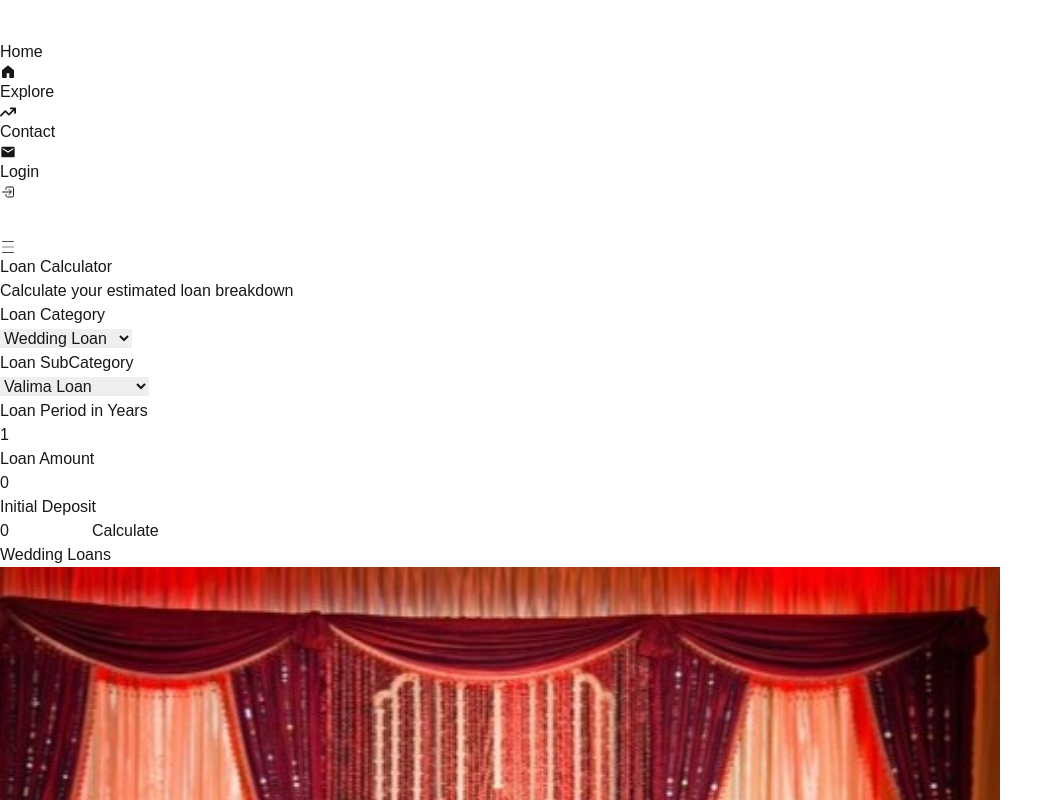
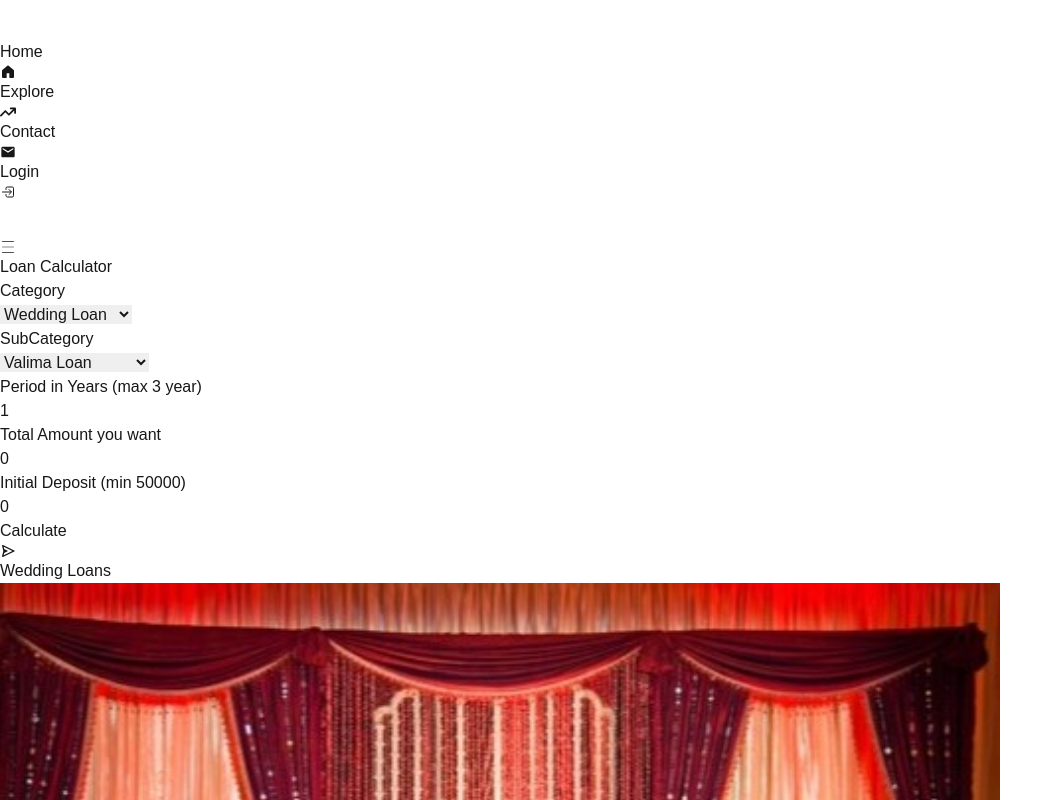
Before and after one commit to uzairrehan/islamic-qarz, a Next.js app in the folder client/: page /explore in a window 1280 px wide. Shown: the top 800 px of the page, without its empty margins (0-1063 px from the left). Built offline with nearby package versions, Linux system fonts and the light colour scheme.

Commit message:
calculator fully completed

```diff
--- a/client/src/components/Calculator.tsx
+++ b/client/src/components/Calculator.tsx
@@ -7,6 +7,7 @@ import {
   subCat,
 } from "@/constants/Loans";
 import React, { useState } from "react";
+import { BiSend } from "react-icons/bi";
 
 function Calculator() {
   const [category, setCategory] = useState<CategoryType>("Wedding");
@@ -14,23 +15,35 @@ function Calculator() {
   const [period, setPeriod] = useState(1);
   const [amount, setAmount] = useState(0);
   const [initDeposit, setInitDeposit] = useState(0);
+  const [text, setText] = useState("");
+  const [calculated, setCalculated] = useState<undefined | CalculatedType>(
+    undefined
+  );
 
   type CategoryType = "Wedding" | "Home" | "Business" | "Education";
-
+  interface CalculatedType {
+    category: string;
+    subCategory: string;
+    period: number;
+    totalAmount: number;
+    initialDeposit: number;
+    totalMonth: number;
+    permonthAmount: number;
+  }
   function handleCalculate() {
     if (!category || !subCategory || !period || !amount || !initDeposit) {
-      return console.log("all fields are required");
+      return setText("All fields are required!");
     }
     if (period > maxPer[category]) {
-      return console.log("period kam karo");
+      return setText("Period invalid!");
     }
     if (amount > maxAmount[category]) {
-      return console.log("amount kam karo");
+      return setText("Amount invalid");
     }
     if (initDeposit < InitialDepositConstant) {
-      return console.log("init deposit must be 50000");
+      return setText("Initial deposit must be 50000");
     }
-
+    setText("");
     const totalMonth = period * 12;
     const permonthAmount = (amount - initDeposit) / totalMonth;
 
@@ -43,22 +56,20 @@ function Calculator() {
       totalMonth: totalMonth,
       permonthAmount: permonthAmount,
     };
-
-    console.log("====================================");
-    console.log(result);
-    console.log("====================================");
+    setCalculated(result as CalculatedType);
   }
 
   return (
     <>
-      <div>
-        <div>
-          <h1>Loan Calculator</h1>
-          <p>Calculate your estimated loan breakdown</p>
+      <div className="max-w-3xl mx-auto p-6 ">
+        <div className="text-center mb-6">
+          <h1 className="text-center text-3xl md:text-5xl py-12 font-extrabold">
+            Loan Calculator
+          </h1>
         </div>
-        <div>
-          <label htmlFor="category">
-            <h2>Loan Category</h2>
+        <div className="space-y-4">
+          <label htmlFor="category" className="block">
+            <h2 className="text-xs md:text-xl font-extrabold mb-1">Category</h2>
             <select
               required
               name="category"
@@ -66,7 +77,7 @@ function Calculator() {
               onChange={(e) => {
                 setCategory(e.target.value as CategoryType);
               }}
-              className="text-black"
+              className="w-full mt-1 h-8 border border-gray-300 rounded-lg focus:ring-2 focus:ring-blue-500 text-black"
               value={category}
             >
               {Loans?.map(({ cat }, index) => {
@@ -79,8 +90,10 @@ function Calculator() {
             </select>
           </label>
 
-          <label htmlFor="sub-category">
-            <h2>Loan SubCategory</h2>
+          <label htmlFor="sub-category" className="block">
+            <h2 className="text-xs md:text-xl font-extrabold mb-1">
+              SubCategory
+            </h2>
             <select
               name="sub-category"
               id="sub-category"
@@ -88,7 +101,7 @@ function Calculator() {
               onChange={(e) => {
                 setSubCategory(e.target.value);
               }}
-              className="text-black"
+              className="w-full mt-1  h-8 border border-gray-300 rounded-lg focus:ring-2 focus:ring-blue-500 text-black"
               value={subCategory}
             >
               {subCat[category]?.map((val, index) => {
@@ -101,14 +114,16 @@ function Calculator() {
             </select>
           </label>
 
-          <label htmlFor="period">
-            <h2>Loan Period in Years</h2>
+          <label htmlFor="period" className="block">
+            <h2 className="text-xs md:text-xl font-extrabold mb-1">
+              Period in Years (max {maxPer[category]} year)
+            </h2>
             <input
               type="number"
               required
               name="period"
               id="period"
-              className="text-black"
+              className="w-full mt-1  h-8 border border-gray-300 rounded-lg focus:ring-2 focus:ring-blue-500 text-black"
               min={1}
               max={maxPer[category]}
               onChange={(e) => {
@@ -118,14 +133,16 @@ function Calculator() {
             />
           </label>
 
-          <label htmlFor="amount">
-            <h2>Loan Amount</h2>
+          <label htmlFor="amount" className="block">
+            <h2 className="text-xs md:text-xl font-extrabold mb-1">
+              Total Amount you want
+            </h2>
             <input
               type="number"
               name="amount"
               required
               id="amount"
-              className="text-black"
+              className="w-full mt-1  h-8 border border-gray-300 rounded-lg focus:ring-2 focus:ring-blue-500 text-black"
               min={0}
               max={maxAmount[category]}
               onChange={(e) => {
@@ -135,14 +152,16 @@ function Calculator() {
             />
           </label>
 
-          <label htmlFor="init-deposit">
-            <h2>Initial Deposit</h2>
+          <label htmlFor="init-deposit" className="block">
+            <h2 className="text-xs md:text-xl font-extrabold mb-1">
+              Initial Deposit (min {InitialDepositConstant})
+            </h2>
             <input
               type="number"
               required
               name="init-deposit"
               id="init-deposit"
-              className="text-black"
+              className="w-full mt-1 h-8 border border-gray-300 rounded-lg focus:ring-2 focus:ring-blue-500 text-black"
               min={0}
               max={maxAmount[category]}
               onChange={(e) => {
@@ -151,9 +170,18 @@ function Calculator() {
               value={initDeposit}
             />
           </label>
-          <button type="button" onClick={handleCalculate}>
+          <p className=" w-full mt-4 text-sm text-center  text-red-600 p-2 px-6 font-bold">
+            {text && text}
+          </p>
+          <button
+            type="button"
+            onClick={handleCalculate}
+            className="w-full mt-4 text-sm  bg-white text-[#081b33] p-2 border-2 rounded-3xl  px-6 font-bold flex gap-2  items-center justify-center hover:bg-slate-300 transition"
+          >
             Calculate
+            <BiSend className="size-4" />
           </button>
+          <div>{calculated?.category}</div>
         </div>
       </div>
     </>
```
